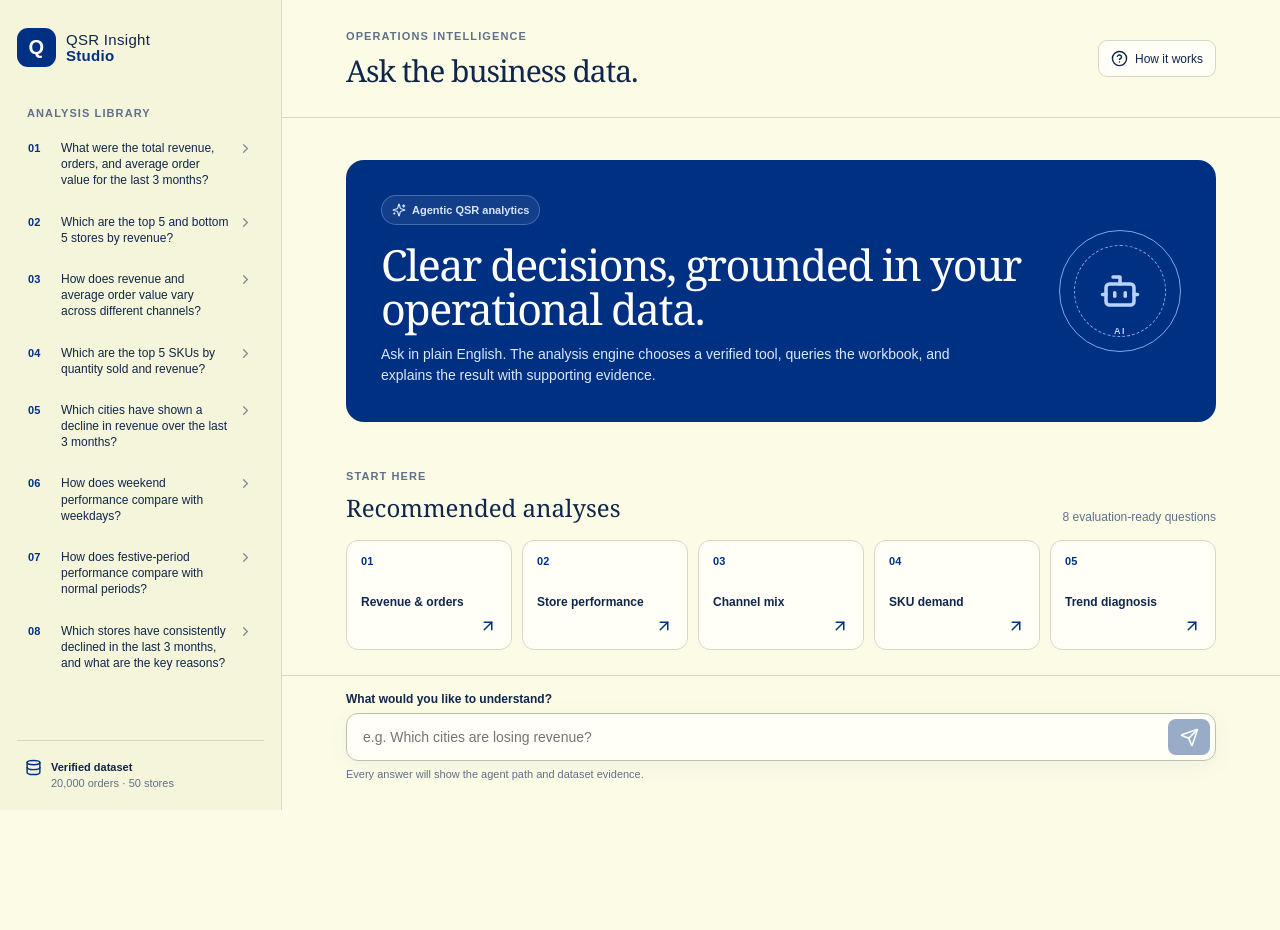
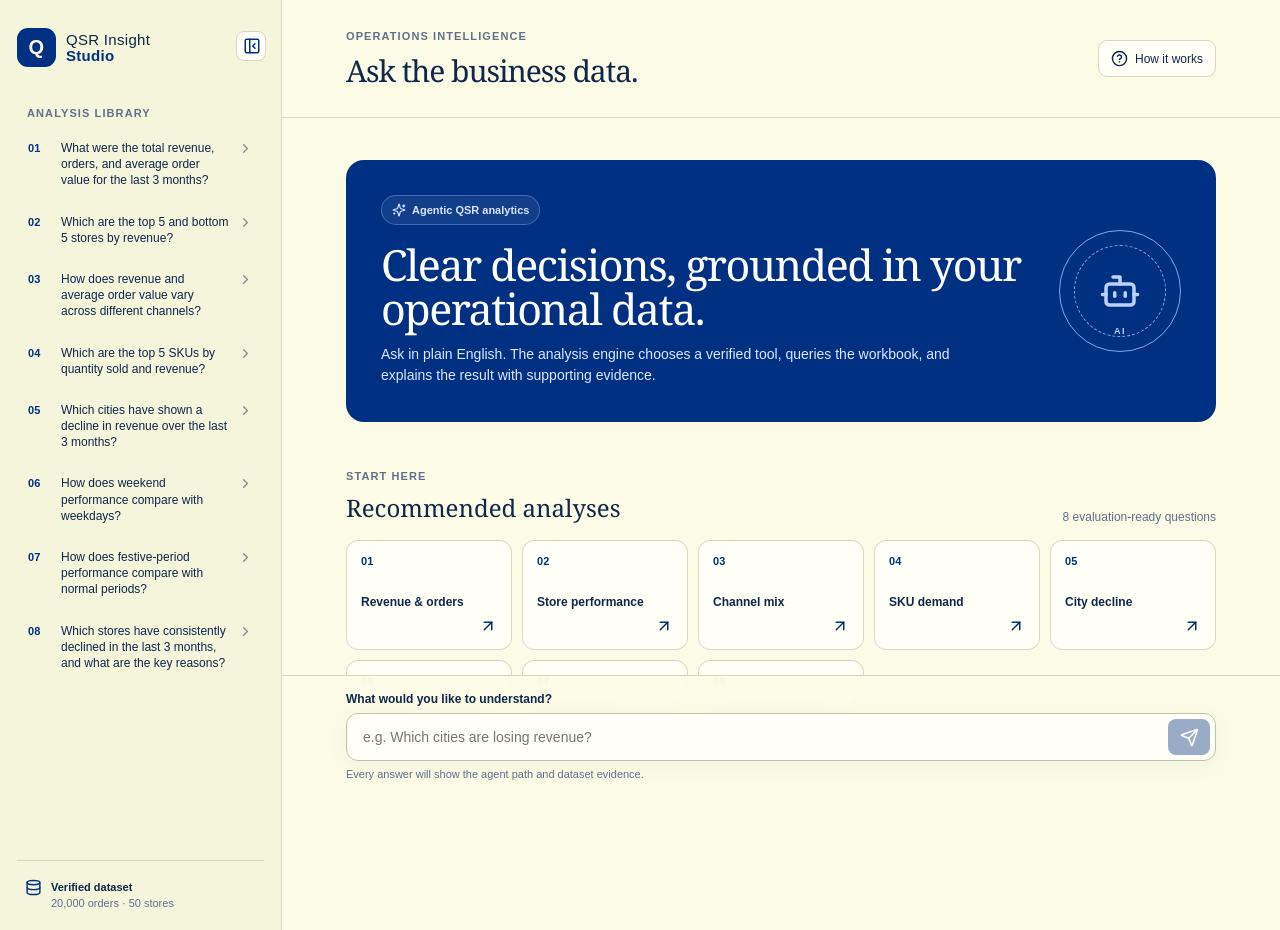
Before and after one commit to arbin-mahato/Illuminati-Assignment, a Next.js app in the folder frontend/: page / in a window 1280 px wide. Before the commit the page ends 810 px from the top, so only its background shows below. Built offline with nearby package versions, Linux system fonts and the light colour scheme.

Commit message:
feat: add collapsible dashboard navigation

```diff
--- a/frontend/src/components/InsightWorkspace.tsx
+++ b/frontend/src/components/InsightWorkspace.tsx
@@ -1,14 +1,24 @@
 'use client';
 
 import { useState } from 'react';
-import { ArrowUpRight, Bot, ChevronRight, CircleHelp, Database, Send, Sparkles } from 'lucide-react';
+import { ArrowUpRight, Bot, ChevronRight, CircleHelp, Database, PanelLeftClose, PanelLeftOpen, Send, Sparkles } from 'lucide-react';
 import { evaluationQuestions } from '@/lib/questions';
 
-const capabilities = ['Revenue & orders', 'Store performance', 'Channel mix', 'SKU demand', 'Trend diagnosis'];
+const capabilities = [
+  'Revenue & orders',
+  'Store performance',
+  'Channel mix',
+  'SKU demand',
+  'City decline',
+  'Weekend comparison',
+  'Festive impact',
+  'Root-cause analysis',
+];
 
 export function InsightWorkspace() {
   const [question, setQuestion] = useState('');
   const [selectedQuestion, setSelectedQuestion] = useState<number | null>(null);
+  const [isSidebarCollapsed, setIsSidebarCollapsed] = useState(false);
 
   function chooseQuestion(index: number) {
     setSelectedQuestion(index);
@@ -16,15 +26,24 @@ export function InsightWorkspace() {
   }
 
   return (
-    <main className="app-shell">
+    <main className={`app-shell ${isSidebarCollapsed ? 'sidebar-collapsed' : ''}`}>
       <aside className="sidebar">
         <a className="brand" href="#top" aria-label="QSR Insight Studio home">
           <span className="brand-mark">Q</span><span>QSR Insight<br /><strong>Studio</strong></span>
         </a>
+        <button
+          className="sidebar-toggle"
+          type="button"
+          onClick={() => setIsSidebarCollapsed((value) => !value)}
+          aria-label={isSidebarCollapsed ? 'Expand navigation' : 'Collapse navigation'}
+          title={isSidebarCollapsed ? 'Expand navigation' : 'Collapse navigation'}
+        >
+          {isSidebarCollapsed ? <PanelLeftOpen size={18} /> : <PanelLeftClose size={18} />}
+        </button>
         <div className="sidebar-label">Analysis library</div>
         <nav aria-label="Analysis questions">
           {evaluationQuestions.map((item, index) => (
-            <button className={`question-link ${selectedQuestion === index ? 'selected' : ''}`} key={item} onClick={() => chooseQuestion(index)}>
+            <button className={`question-link ${selectedQuestion === index ? 'selected' : ''}`} key={item} onClick={() => chooseQuestion(index)} title={item}>
               <span>0{index + 1}</span><p>{item}</p><ChevronRight size={15} />
             </button>
           ))}
```
Also changed, not shown: frontend/src/app/globals.css.
